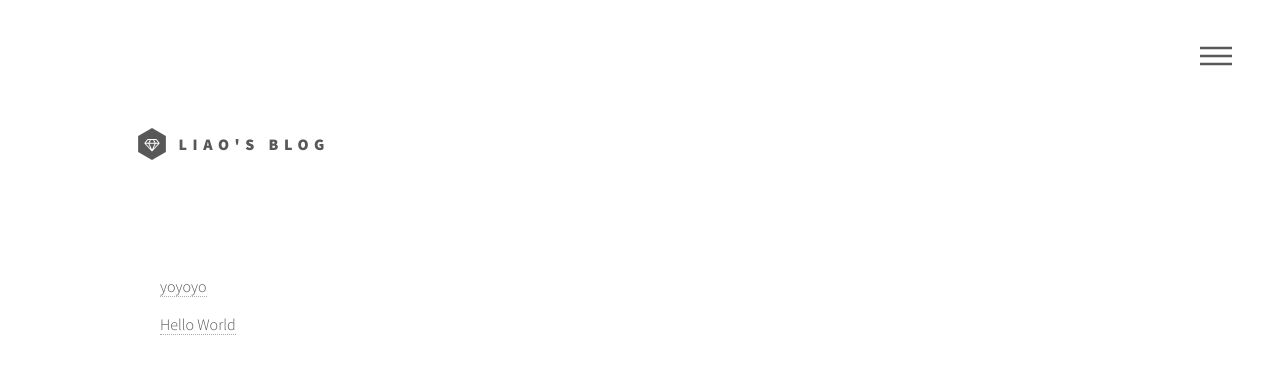
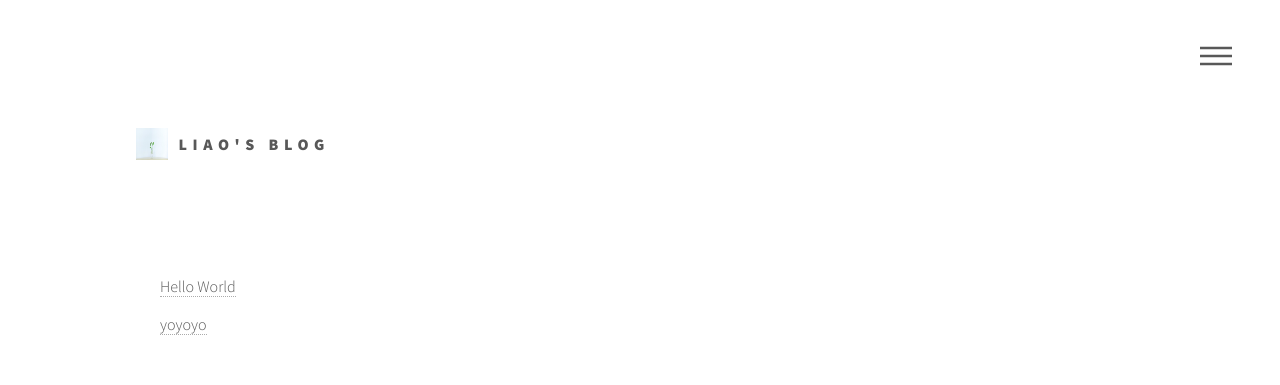
Before and after one commit to forrestliao/liao-s-blog, a plain HTML site: page archives/index.html in a window 1280 px wide. Shown: the top 385 px of the page. Drawn offline with Linux system fonts and the light colour scheme.

Commit message:
Site updated: 2017-10-19 23:25:21

```diff
--- a/archives/index.html
+++ b/archives/index.html
@@ -68,7 +68,7 @@
 
         <!-- Logo -->
         <a href="/liao-s-blog/" class="logo">
-            <span class="symbol"><img src="/images/logo.svg" alt="" /></span><span class="title">Liao's Blog</span>
+            <span class="symbol"><img src="/images/1.jpg" alt="" /></span><span class="title">Liao's Blog</span>
         </a>
 
         <!-- Nav -->
@@ -113,12 +113,12 @@
     <ul class="archive-list">
 
             <li>
-    <a href="/liao-s-blog/2017/10/12/yoyoyo/">yoyoyo</a>
+    <a href="/liao-s-blog/2017/10/11/hello-world/">Hello World</a>
 </li>
 
 
             <li>
-    <a href="/liao-s-blog/2017/10/11/hello-world/">Hello World</a>
+    <a href="/liao-s-blog/2017/10/12/yoyoyo/">yoyoyo</a>
 </li>
 
 
```
Also changed, not shown: 2017/10/11/hello-world/index.html (+1 -1 lines), 2017/10/12/yoyoyo/index.html (+1 -1 lines), archives/2017/10/index.html (+3 -3 lines), archives/2017/index.html (+3 -3 lines), index.html (+1 -1 lines), images/1.jpg (added).
